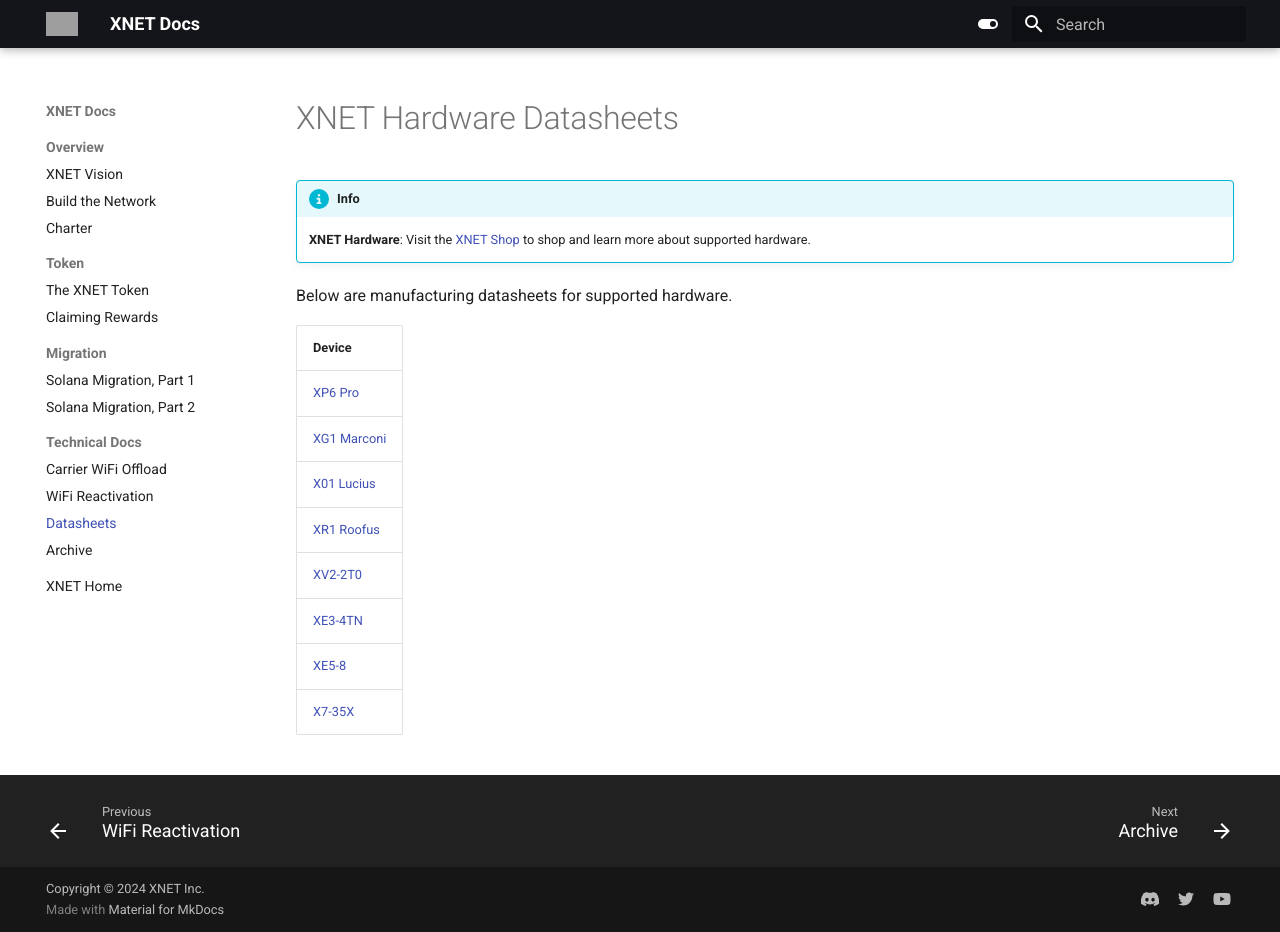
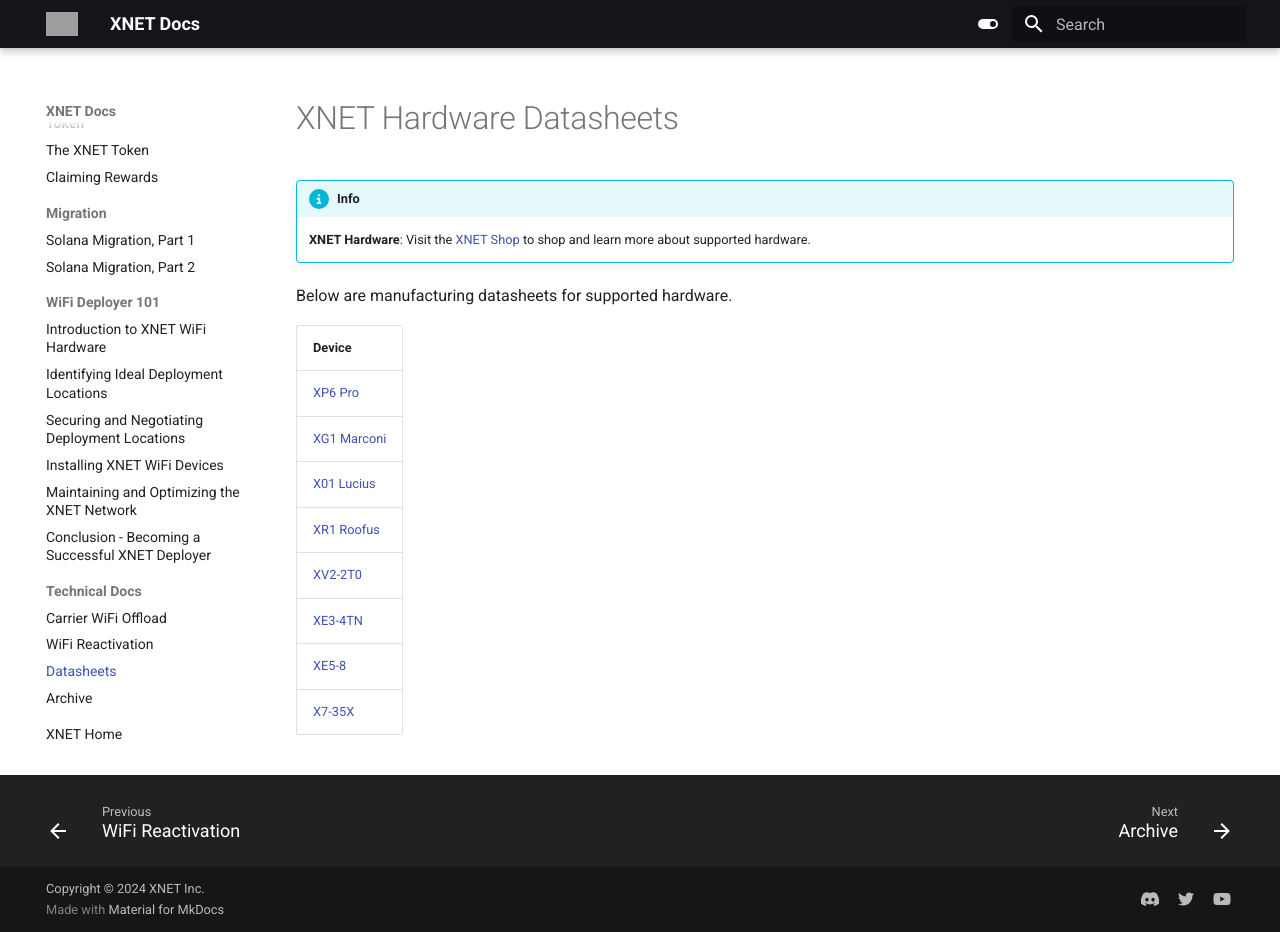
Before and after one commit to xnetmobile/docs, an MkDocs documentation site: the page built from docs/datasheet.md, in a window 1280 px wide and 932 px high. Built offline with MkDocs 1.6.1 and Material for MkDocs 9.7.7, drawn with Linux system fonts in a browser that asks for light colours; grey boxes are pictures that could not be loaded.

Commit message:
Update mkdocs.yml

```diff
--- a/mkdocs.yml
+++ b/mkdocs.yml
@@ -94,6 +94,13 @@
   - Migration:
     - Solana Migration, Part 1: 'migration.md'
     - Solana Migration, Part 2: 'migration_part_2.md'
+  - WiFi Deployer 101:
+    - Introduction to XNET WiFi Hardware: 'introduction_to_xnet_wifi_hardware.md'
+    - Identifying Ideal Deployment Locations: 'identifying_ideal_deployment_locations.md'
+    - Securing and Negotiating Deployment Locations: 'securing_negotiating_deployment_locations.md'
+    - Installing XNET WiFi Devices: 'installing_xnet_wifi_devices.md'
+    - Maintaining and Optimizing the XNET Network: 'maintaining_optimizing_xnet_network.md'
+    - Conclusion - Becoming a Successful XNET Deployer: 'successful_xnet_deployer_conclusion.md'
   - Technical Docs:
     - Carrier WiFi Offload: 'offload.md'
     - WiFi Reactivation: 'reactivation.md'
```
